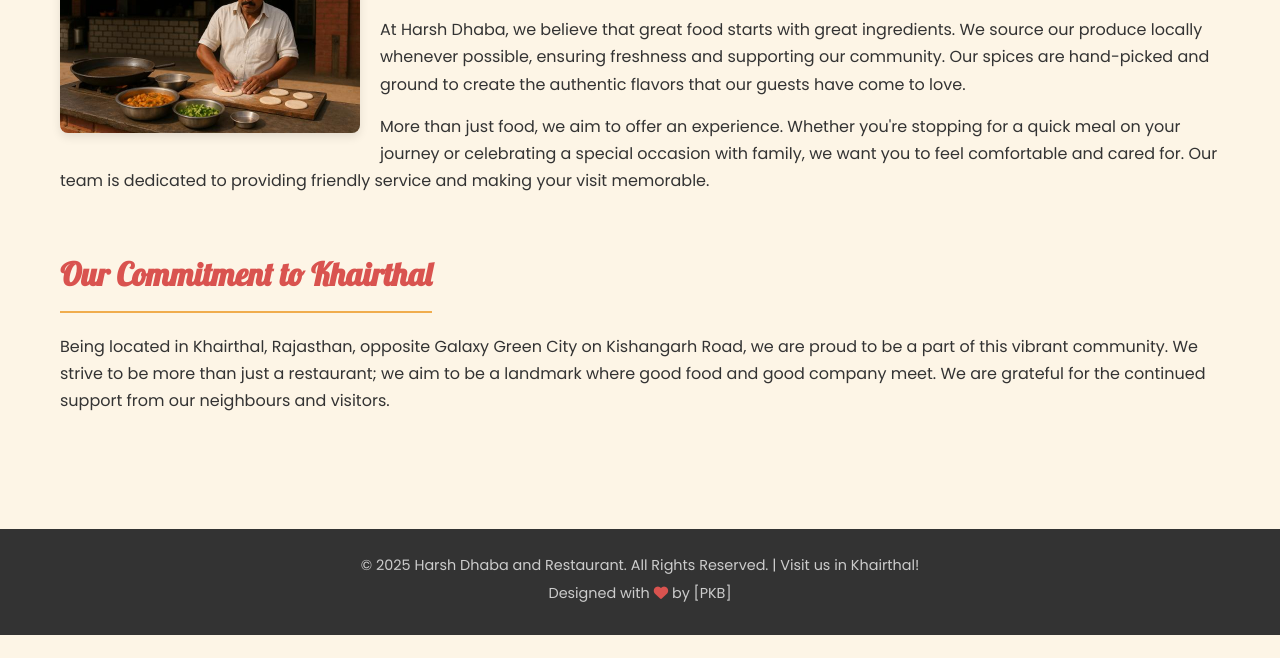
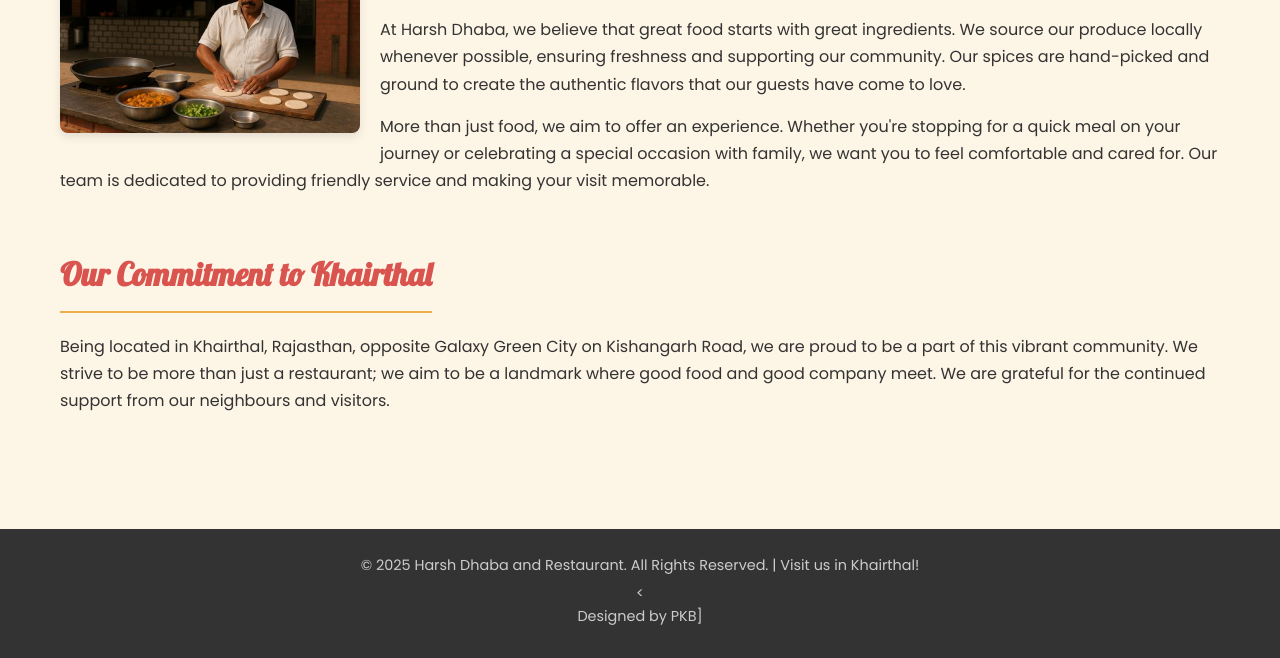
Before and after one commit to Anonymous25201/harshdhaba, a plain HTML site: page about.html in a window 1280 px wide. Shown: the part 760-1418 px from the top of the page. Before the commit the page ends 1395 px from the top, so only its background shows below. Drawn offline with Linux system fonts and the light colour scheme.

Commit message:
Update about.html

```diff
--- a/about.html
+++ b/about.html
@@ -73,7 +73,7 @@
     <footer>
         <div class="container">
             <p>© <span id="currentYear"></span> Harsh Dhaba and Restaurant. All Rights Reserved. | Visit us in Khairthal!</p>
-            <p>Designed with <i class="fas fa-heart"></i> by [PKB]</p>
+            <<p>Designed by PKB]</p>
         </div>
     </footer>
     <script src="js/script.js"></script>
```
